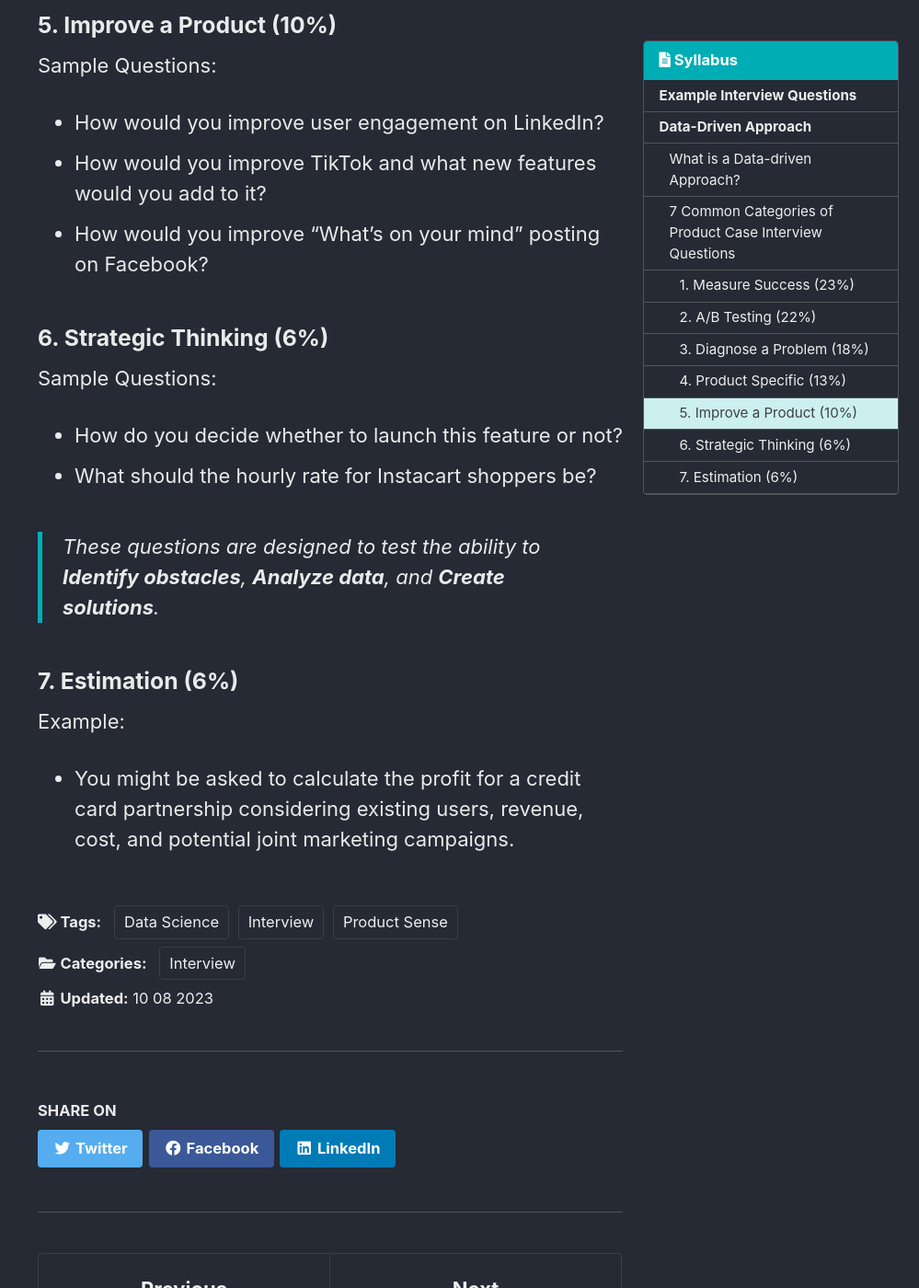
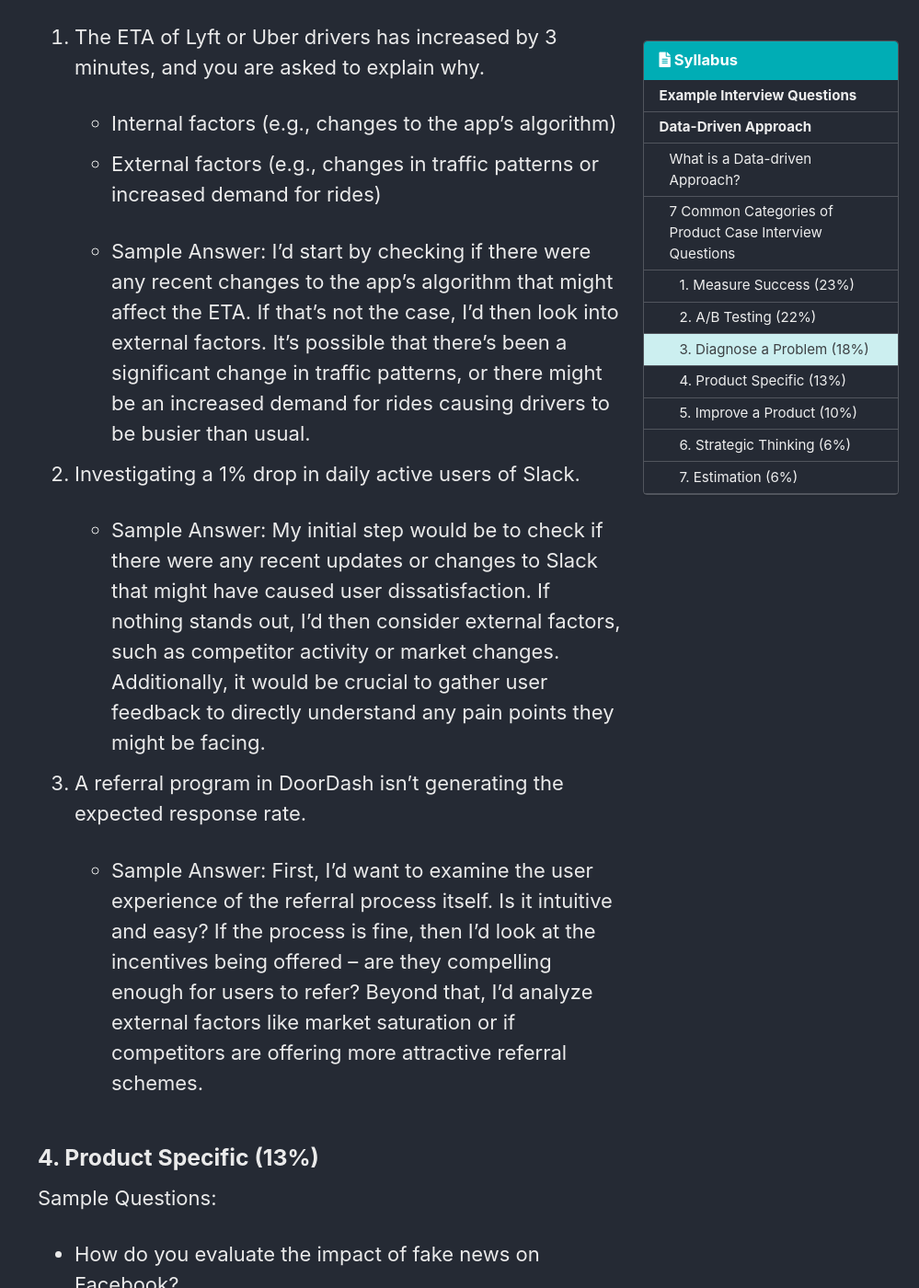
Before and after one commit to PyChanyoung/PyChanyoung.github.io, a Jekyll site: the page built from _posts/2023-10-08-AceProductcaseInterviewQuestions.md, in a window 1280 px wide and 1400 px high, scrolled down 5409 px. Shown: the whole window at 92% size, without its empty margins (281-1280 px from the left). Built offline with Jekyll 4.4.1, drawn with Linux system fonts in a browser that asks for light colours; cached includes are drawn as plain includes; some web fonts are replaced; comment, search, counter and statistics services are not loaded; some of the changed text lies outside the part shown.

Commit message:
Answer update

```diff
--- a/_posts/2023-10-08-AceProductcaseInterviewQuestions.md
+++ b/_posts/2023-10-08-AceProductcaseInterviewQuestions.md
@@ -64,9 +64,18 @@ Aspects:
 Example Questions:
 
 - How would you set up an experiment to test a new feature in Quora?
+
+  - Sample Answer: First, I'd define our success criteria, perhaps it's increased engagement. I'd then segment users into two groups: one that experiences the new feature and another that doesn't. We'd compare the behavior between the groups over a set period and see if the new feature delivers on our success criteria.
+
 - How would you decide whether or not to launch a feature change?
+
+  - Sample Answer: After the A/B test, I'd evaluate if the feature meets our defined success criteria. If there's a positive impact and user feedback aligns, it would make a strong case for launch. It's key to combine both data insights and user sentiment.
+
 - What changes would you make to the TikTok app?
+
 - How would you test if the proposed change is effective or not?
+
+  - Sample Answer: I'd conduct an A/B test. One user group would have the new feature while the other wouldn't. By comparing engagement metrics, especially participation in these feature, we can gauge the feature's effectiveness.
 
 ### 3. Diagnose a Problem (18%)
 
@@ -81,10 +90,19 @@ Example Questions:
 **Scenario Examples:**
 
 1. The ETA of Lyft or Uber drivers has increased by 3 minutes, and you are asked to explain why.
+
    - Internal factors (e.g., changes to the app's algorithm)
    - External factors (e.g., changes in traffic patterns or increased demand for rides)
+
+   - Sample Answer: I'd start by checking if there were any recent changes to the app's algorithm that might affect the ETA. If that's not the case, I'd then look into external factors. It's possible that there's been a significant change in traffic patterns, or there might be an increased demand for rides causing drivers to be busier than usual.
+
 2. Investigating a 1% drop in daily active users of Slack.
+
+   - Sample Answer: My initial step would be to check if there were any recent updates or changes to Slack that might have caused user dissatisfaction. If nothing stands out, I'd then consider external factors, such as competitor activity or market changes. Additionally, it would be crucial to gather user feedback to directly understand any pain points they might be facing.
+
 3. A referral program in DoorDash isn't generating the expected response rate.
+
+   - Sample Answer: First, I'd want to examine the user experience of the referral process itself. Is it intuitive and easy? If the process is fine, then I'd look at the incentives being offered – are they compelling enough for users to refer? Beyond that, I'd analyze external factors like market saturation or if competitors are offering more attractive referral schemes.
 
 ### 4. Product Specific (13%)
 
```
